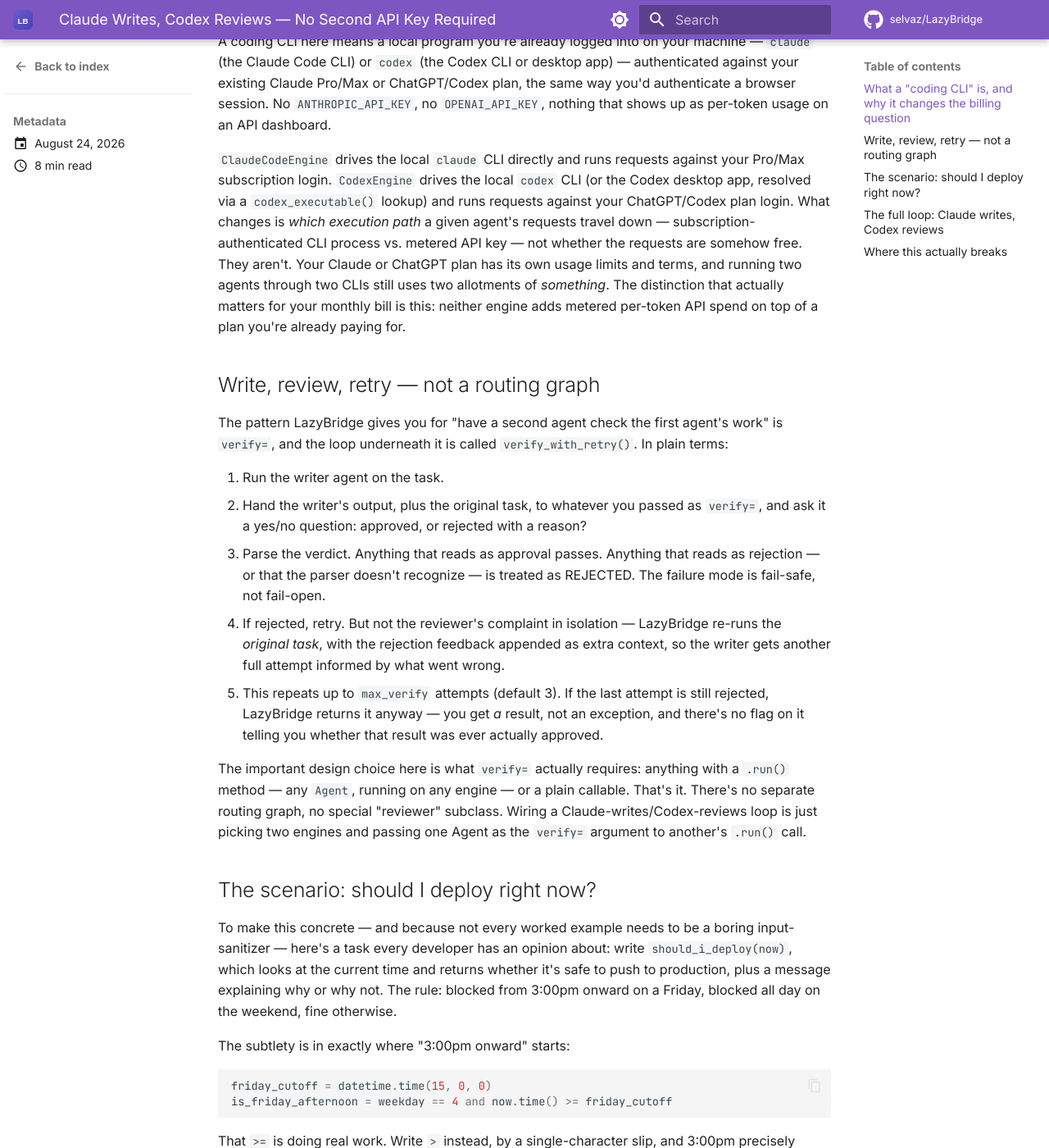
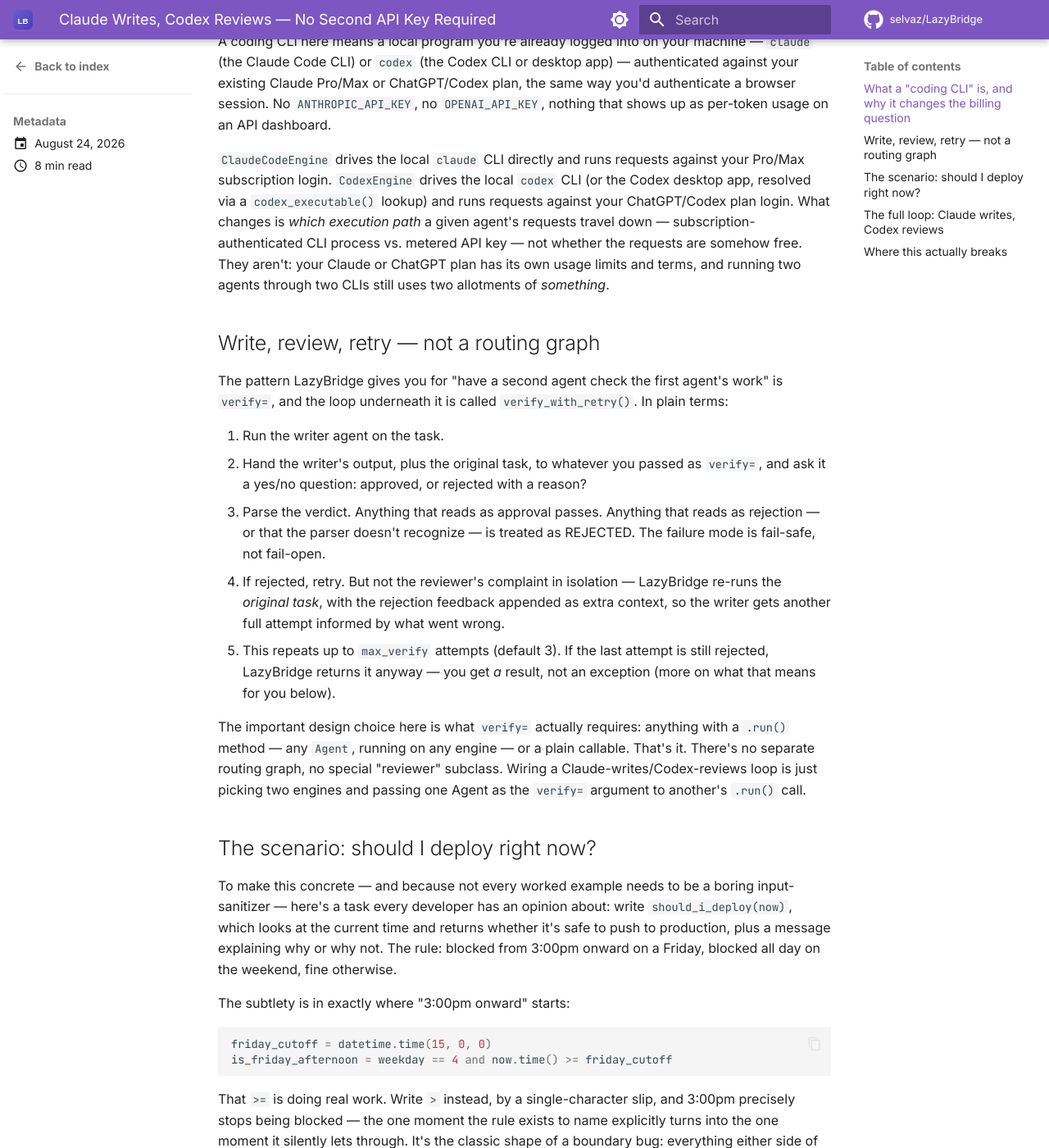
Before and after one commit to selvaz/lazybridgewebsite, an MkDocs documentation site: the page built from docs/blog/posts/claude-writes-codex-reviews.md, in a window 1280 px wide and 1400 px high, scrolled down 825 px. Shown: the whole window at 82% size. Built offline with MkDocs 1.6.1 and Material for MkDocs 9.7.7, drawn with Linux system fonts in a browser that asks for light colours; comment, search, counter and statistics services are not loaded.

Commit message:
Trim repeated phrasing (billing point and 'no approval flag' caveat each said 3x)

```diff
--- a/docs/blog/posts/claude-writes-codex-reviews.md
+++ b/docs/blog/posts/claude-writes-codex-reviews.md
@@ -19,7 +19,7 @@
 
 A coding CLI here means a local program you're already logged into on your machine — `claude` (the Claude Code CLI) or `codex` (the Codex CLI or desktop app) — authenticated against your existing Claude Pro/Max or ChatGPT/Codex plan, the same way you'd authenticate a browser session. No `ANTHROPIC_API_KEY`, no `OPENAI_API_KEY`, nothing that shows up as per-token usage on an API dashboard.
 
-`ClaudeCodeEngine` drives the local `claude` CLI directly and runs requests against your Pro/Max subscription login. `CodexEngine` drives the local `codex` CLI (or the Codex desktop app, resolved via a `codex_executable()` lookup) and runs requests against your ChatGPT/Codex plan login. What changes is *which execution path* a given agent's requests travel down — subscription-authenticated CLI process vs. metered API key — not whether the requests are somehow free. They aren't. Your Claude or ChatGPT plan has its own usage limits and terms, and running two agents through two CLIs still uses two allotments of *something*. The distinction that actually matters for your monthly bill is this: neither engine adds metered per-token API spend on top of a plan you're already paying for.
+`ClaudeCodeEngine` drives the local `claude` CLI directly and runs requests against your Pro/Max subscription login. `CodexEngine` drives the local `codex` CLI (or the Codex desktop app, resolved via a `codex_executable()` lookup) and runs requests against your ChatGPT/Codex plan login. What changes is *which execution path* a given agent's requests travel down — subscription-authenticated CLI process vs. metered API key — not whether the requests are somehow free. They aren't: your Claude or ChatGPT plan has its own usage limits and terms, and running two agents through two CLIs still uses two allotments of *something*.
 
 ## Write, review, retry — not a routing graph
 
@@ -29,7 +29,7 @@
 2. Hand the writer's output, plus the original task, to whatever you passed as `verify=`, and ask it a yes/no question: approved, or rejected with a reason?
 3. Parse the verdict. Anything that reads as approval passes. Anything that reads as rejection — or that the parser doesn't recognize — is treated as REJECTED. The failure mode is fail-safe, not fail-open.
 4. If rejected, retry. But not the reviewer's complaint in isolation — LazyBridge re-runs the *original task*, with the rejection feedback appended as extra context, so the writer gets another full attempt informed by what went wrong.
-5. This repeats up to `max_verify` attempts (default 3). If the last attempt is still rejected, LazyBridge returns it anyway — you get *a* result, not an exception, and there's no flag on it telling you whether that result was ever actually approved.
+5. This repeats up to `max_verify` attempts (default 3). If the last attempt is still rejected, LazyBridge returns it anyway — you get *a* result, not an exception (more on what that means for you below).
 
 The important design choice here is what `verify=` actually requires: anything with a `.run()` method — any `Agent`, running on any engine — or a plain callable. That's it. There's no separate routing graph, no special "reviewer" subclass. Wiring a Claude-writes/Codex-reviews loop is just picking two engines and passing one Agent as the `verify=` argument to another's `.run()` call.
 
```
